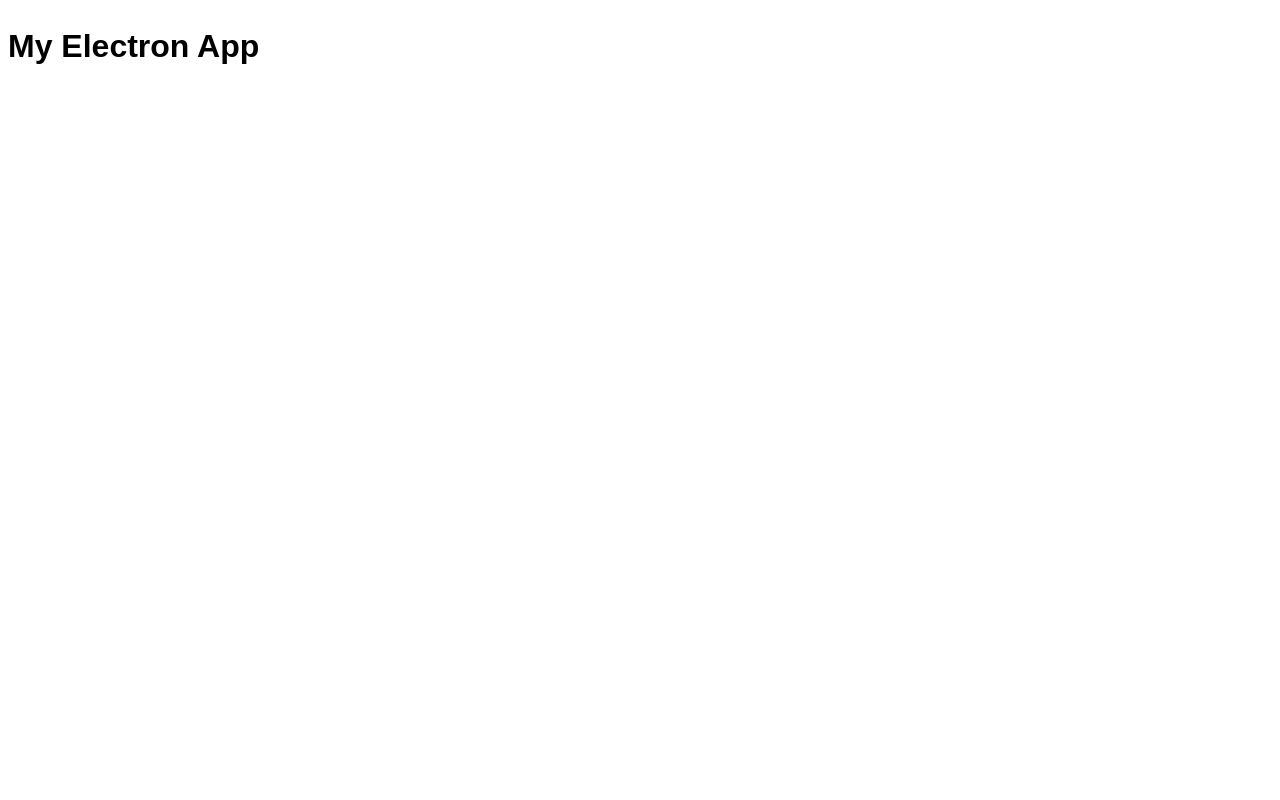
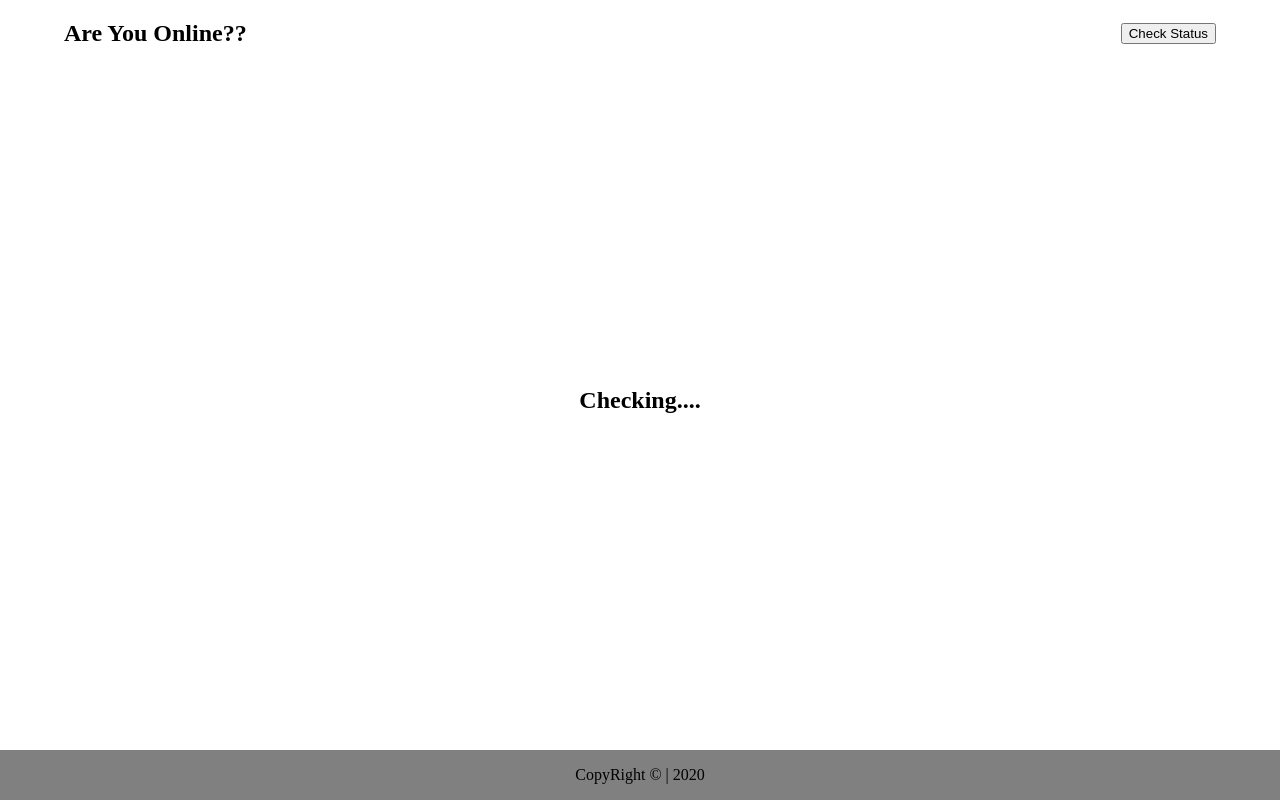
Before and after one commit to Ruithlzz09/Electron_QuickStart, an Electron app: page app/index.html in a window 1280 px wide. Drawn offline with Linux system fonts and the light colour scheme.

Commit message:
Online/Offline Detection using CheckStatus button

```diff
--- a/app/css/style.css
+++ b/app/css/style.css
@@ -1,8 +1,47 @@
-* {
+*,
+*:before,
+*:after {
   box-sizing: border-box;
 }
 
+html,
 body {
-  font-family: Arial, Helvetica, sans-serif;
-  line-height: 1.6;
+  padding: 0;
+  margin: 0;
 }
+
+header{
+  padding: 0 5%;
+  display: flex;
+  justify-content: space-between;
+  align-items: center;
+
+
+}
+section{
+  height: 100%;
+  position: absolute;
+  top: 50%;
+  left: 50%;
+  transform: translate(-50%,-50%);
+  display: flex;
+  align-items: center;
+
+}
+
+
+section h2{
+  display: none;
+}
+
+#h2-checking{
+  display: block;
+}
+footer {
+  position: absolute;
+  left: 0;
+  bottom: 0;
+  width: 100%;
+  text-align: center;
+  background: gray;
+}
--- a/app/index.html
+++ b/app/index.html
@@ -1,5 +1,6 @@
 <!DOCTYPE html>
 <html>
+
 <head>
   <meta charset="UTF-8">
   <meta http-equiv="Content-Security-Policy" content="default-src 'self'; script-src 'self'">
@@ -7,8 +8,26 @@
   <title>App Name</title>
   <link rel="stylesheet" href="./css/style.css">
 </head>
+
 <body>
-    <h1>My Electron App</h1>
+  <header>
+    <h2>Are You Online??</h2>
+    <button id="checkStatusButton">Check Status</button>
+
+  </header>
+
+  <main class="container">
+    <section>
+      <h2 id="h2-checking">Checking....</h2>
+      <h2 id="h2-online">You are Online</h2>
+      <h2 id="h2-offline">You are NOT Online</h2>
+    </section>
+  </main>
+  <footer>
+    <p>CopyRight &copy; | 2020</p>
+  </footer>
+
   <script src="./js/renderer.js"></script>
 </body>
+
 </html>
--- a/app/js/renderer.js
+++ b/app/js/renderer.js
@@ -4,3 +4,23 @@
 // `nodeIntegration` is turned off. Use `preload.js` to
 // selectively enable features needed in the rendering
 // process.
+const updateOnlineStatus = () => {
+    if (navigator.onLine) {
+        document.body.style.backgroundColor = 'green'
+        document.getElementById('h2-checking').style.display = 'none'
+        document.getElementById('h2-online').style.display = 'block'
+        document.getElementById('h2-offline').style.display = 'none'
+    } else {
+        document.body.style.backgroundColor = 'red'
+        document.getElementById('h2-checking').style.display = 'none'
+        document.getElementById('h2-online').style.display = 'none'
+        document.getElementById('h2-offline').style.display = 'block'
+    }
+}
+
+// window.addEventListener('online', updateOnlineStatus)
+// window.addEventListener('offline', updateOnlineStatus)
+document.getElementById('checkStatusButton').addEventListener('click',()=>{
+    updateOnlineStatus()
+})
+// updateOnlineStatus()
--- a/package.json
+++ b/package.json
@@ -21,5 +21,8 @@
     "electron": "^9.0.0",
     "electron-packager": "^14.2.1",
     "nodemon": "^2.0.4"
+  },
+  "dependencies": {
+    "is-online": "^8.4.0"
   }
 }
```
Also changed, not shown: main.js (+4 -5 lines), 1 other file. Lines whose indentation alone changed are shown as unchanged.
